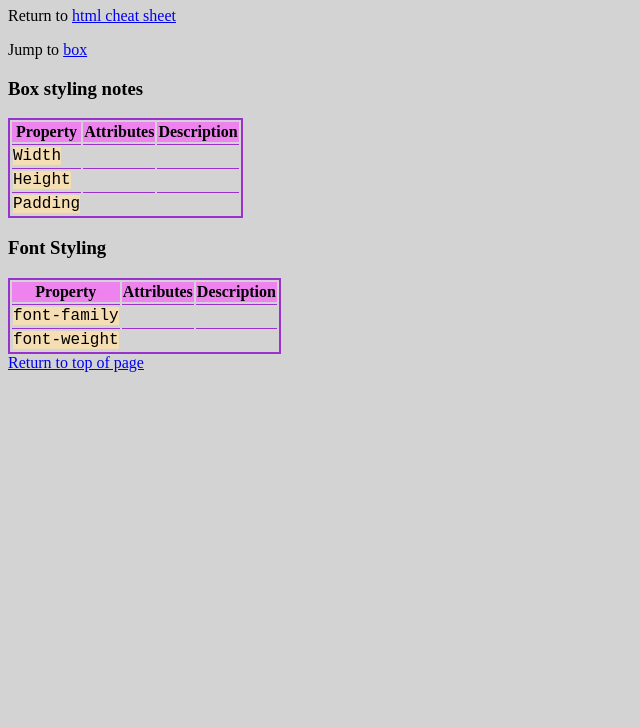
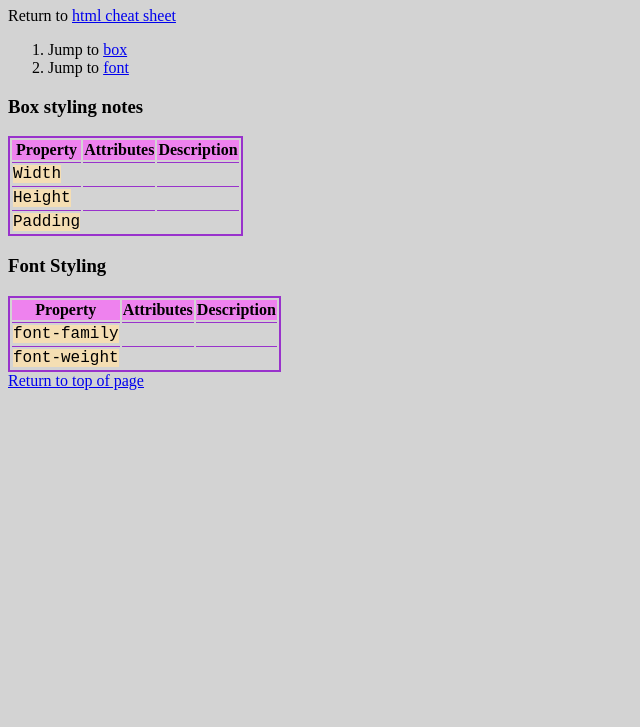
Before and after one commit to tedosuji/cheatsheet, a plain HTML site: page styling.html in a window 1280 px wide. Shown: the part 73-800 px from the top of the page, without its empty margins (0-640 px from the left). Drawn offline with Linux system fonts and the light colour scheme.

Commit message:
adding new page anchors

```diff
--- a/styling.html
+++ b/styling.html
@@ -12,7 +12,10 @@
         <h1 id="top">css cheat sheet</h1>
         <nav>
             <p>Return to <a href="./index.html">html cheat sheet</a></p>
-            <p>Jump to <a href="#box">box</a></p>
+            <ol>
+                <li>Jump to <a href="#box">box</a></li>
+                <li>Jump to <a href="#font">font</a></li>
+            </ol>
         </nav>
     </header>
     <main>
@@ -42,7 +45,7 @@
             </tbody>
         </table>
 
-        <h3 id="content">Font Styling</h3>
+        <h3 id="font">Font Styling</h3>
         <table>
             <thead>
                 <th>Property</th>
```
